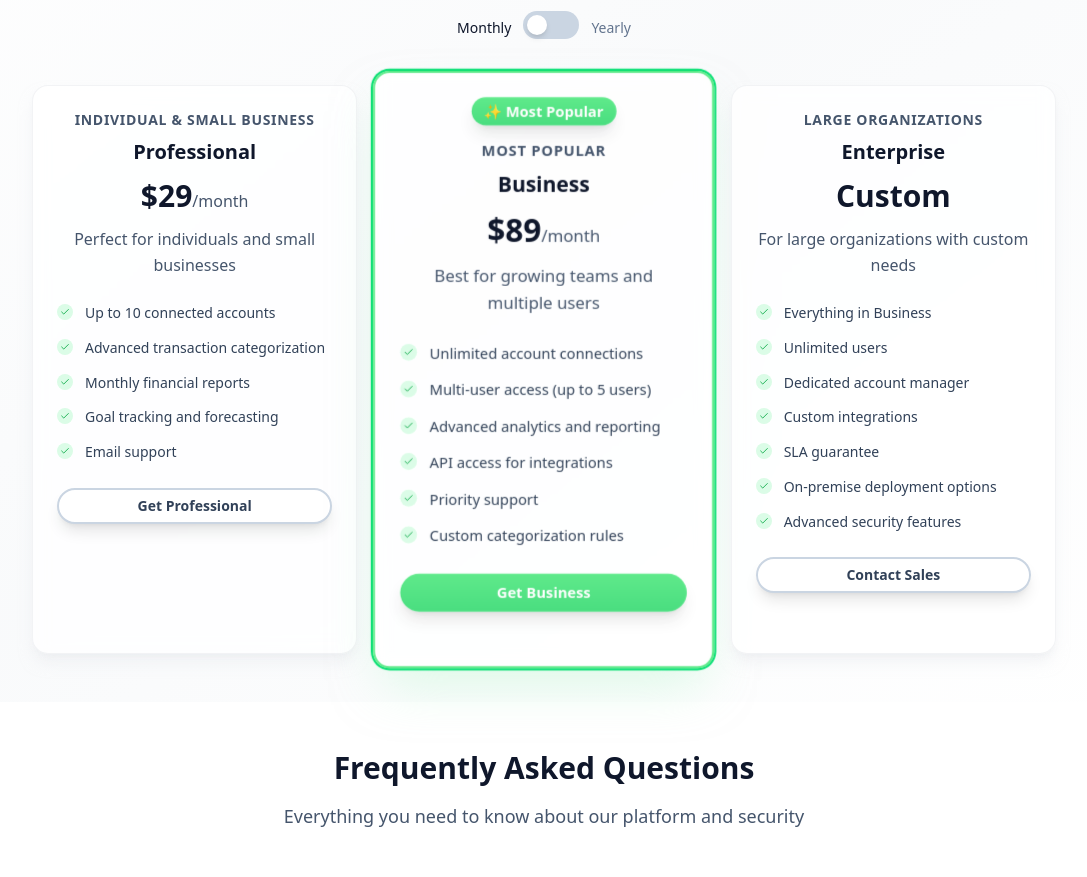
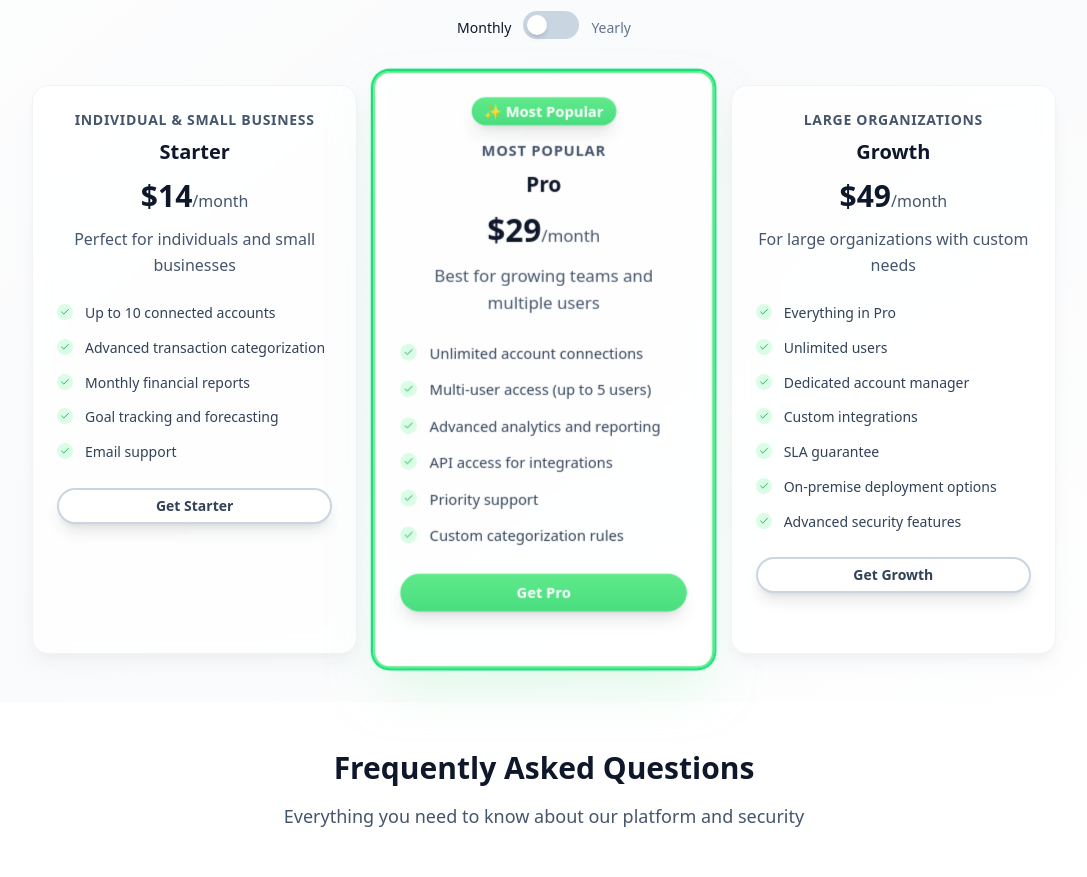
Before and after one commit to mttspss/easybudget, a Next.js app: page / in a window 1280 px wide. Shown: the part 4980-5857 px from the top of the page, without its empty margins (96-1183 px from the left). Built offline with nearby package versions, Linux system fonts and the light colour scheme; no server answers.

Commit message:
Update pricing: Starter /, Pro /, Growth /

```diff
--- a/src/app/page.tsx
+++ b/src/app/page.tsx
@@ -137,10 +137,10 @@ export default function LandingPage() {
 
   const plans = [
     {
-      name: "Professional",
-      price: billingInterval === 'monthly' ? "$29" : "$290",
-      yearlyPrice: "$290",
-      monthlyPrice: "$29",
+      name: "Starter",
+      price: billingInterval === 'monthly' ? "$14" : "$150",
+      yearlyPrice: "$150",
+      monthlyPrice: "$14",
       desc: "Perfect for individuals and small businesses",
       highlight: "Individual & Small Business",
       features: [
@@ -150,14 +150,14 @@ export default function LandingPage() {
         "Goal tracking and forecasting",
         "Email support"
       ],
-      cta: isCreatingCheckout === 'starter' ? "Processing..." : "Get Professional",
+      cta: isCreatingCheckout === 'starter' ? "Processing..." : "Get Starter",
       planType: 'starter' as const
     },
     {
-      name: "Business",
-      price: billingInterval === 'monthly' ? "$89" : "$890",
-      yearlyPrice: "$890",
-      monthlyPrice: "$89",
+      name: "Pro",
+      price: billingInterval === 'monthly' ? "$29" : "$290",
+      yearlyPrice: "$290",
+      monthlyPrice: "$29",
       desc: "Best for growing teams and multiple users",
       highlight: "Most Popular",
       popular: true,
@@ -169,18 +169,18 @@ export default function LandingPage() {
         "Priority support",
         "Custom categorization rules"
       ],
-      cta: isCreatingCheckout === 'pro' ? "Processing..." : "Get Business",
+      cta: isCreatingCheckout === 'pro' ? "Processing..." : "Get Pro",
       planType: 'pro' as const
     },
     {
-      name: "Enterprise",
-      price: "Custom",
-      yearlyPrice: "Custom",
-      monthlyPrice: "Custom",
+      name: "Growth",
+      price: billingInterval === 'monthly' ? "$49" : "$390",
+      yearlyPrice: "$390",
+      monthlyPrice: "$49",
       desc: "For large organizations with custom needs",
       highlight: "Large Organizations",
       features: [
-        "Everything in Business",
+        "Everything in Pro",
         "Unlimited users",
         "Dedicated account manager",
         "Custom integrations",
@@ -188,7 +188,7 @@ export default function LandingPage() {
         "On-premise deployment options",
         "Advanced security features"
       ],
-      cta: "Contact Sales",
+      cta: isCreatingCheckout === 'growth' ? "Processing..." : "Get Growth",
       planType: 'growth' as const
     }
   ]
@@ -242,11 +242,6 @@ export default function LandingPage() {
   const handleCheckout = async (planType: 'starter' | 'pro' | 'growth') => {
     if (!user) {
       router.push('/auth/register')
-      return
-    }
-
-    if (planType === 'growth') {
-      window.open('mailto:sales@easybudget.ing')
       return
     }
 
@@ -670,7 +665,7 @@ export default function LandingPage() {
               </span>
               {billingInterval === 'yearly' && (
                 <span className="text-xs bg-green-100 text-green-700 px-2 py-1 rounded-full font-medium">
-                  Save 17%
+                  Up to 4 months free
                 </span>
               )}
             </div>
```
